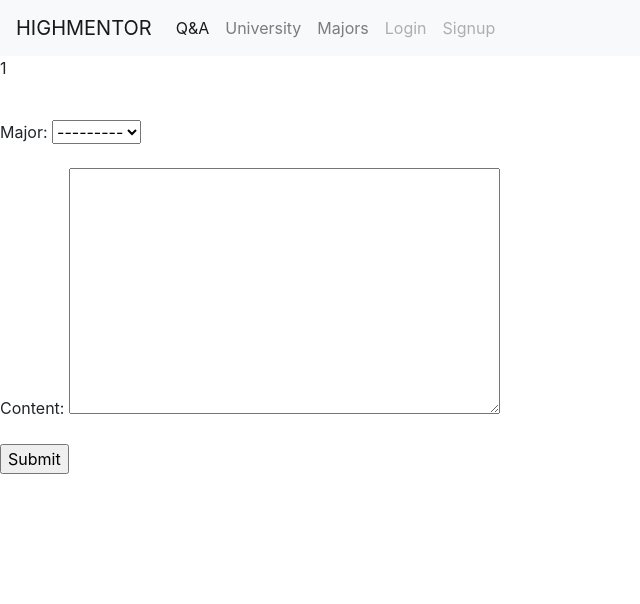
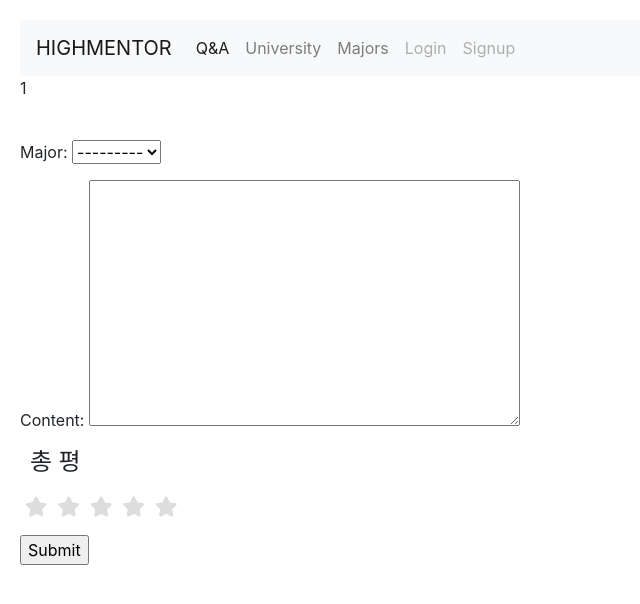
Before and after one commit to highmentor/high_mento, a Django app: page /uni_infor/1/new/ in a window 1280 px wide. Shown: the top 604 px of the page, without its empty margins (0-640 px from the left). Run offline with Django 3.2, Linux system fonts and the light colour scheme; tables that the repository leaves empty hold one stand-in row (values such as "Sample post"); some libraries are stand-ins or nearby versions.

Commit message:
별점시스템

```diff
--- a/CBV_CRUD/settings.py
+++ b/CBV_CRUD/settings.py
@@ -124,3 +124,6 @@
 # https://docs.djangoproject.com/en/2.1/howto/static-files/
 
 STATIC_URL = '/static/'
+STATICFILES_DIRS = [
+    os.path.join(BASE_DIR,'static')
+]
--- /dev/null
+++ b/static/css/style.css
@@ -0,0 +1,42 @@
+@import url(//netdna.bootstrapcdn.com/font-awesome/3.2.1/css/font-awesome.css);
+
+fieldset, label { margin: 0; padding: 0; }
+body{ margin: 20px; }
+h1 { font-size: 1.5em; margin: 10px; }
+
+/****** Style Star Rating Widget *****/
+
+.rating {
+  border: none;
+  float: left;
+}
+
+.rating > input { display: none; }
+.rating > label:before {
+  margin: 5px;
+  font-size: 1.25em;
+  font-family: FontAwesome;
+  display: inline-block;
+  content: "\f005";
+}
+
+.rating > .half:before {
+  content: "\f089";
+  position: absolute;
+}
+
+.rating > label {
+  color: #ddd;
+ float: right;
+}
+
+/***** CSS Magic to Highlight Stars on Hover *****/
+
+.rating > input:checked ~ label, /* show gold star when clicked */
+.rating:not(:checked) > label:hover, /* hover current star */
+.rating:not(:checked) > label:hover ~ label { color: #FFD700;  } /* hover previous stars in list */
+
+.rating > input:checked + label:hover, /* hover current star when changing rating */
+.rating > input:checked ~ label:hover,
+.rating > label:hover ~ input:checked ~ label, /* lighten current selection */
+.rating > input:checked ~ label:hover ~ label { color: #FFED85;  }
--- a/templates/base.html
+++ b/templates/base.html
@@ -8,7 +8,7 @@
     <title>HIGH MENTOR!</title>
     <!--bootstrap CDN-->
     <link rel="stylesheet" href="https://stackpath.bootstrapcdn.com/bootstrap/4.1.3/css/bootstrap.min.css" integrity="sha384-MCw98/SFnGE8fJT3GXwEOngsV7Zt27NXFoaoApmYm81iuXoPkFOJwJ8ERdknLPMO" crossorigin="anonymous">
-    <link rel="stylesheet" href="{% static 'css/social.css' %}">
+    <link rel="stylesheet" href="{% static 'css/style.css' %}">
     <link rel="stylesheet" href="https://use.fontawesome.com/releases/v5.5.0/css/all.css" integrity="sha384-B4dIYHKNBt8Bc12p+WXckhzcICo0wtJAoU8YZTY5qE0Id1GSseTk6S+L3BlXeVIU" crossorigin="anonymous">
     <script src="https://code.jquery.com/jquery-3.3.1.slim.min.js" integrity="sha384-q8i/X+965DzO0rT7abK41JStQIAqVgRVzpbzo5smXKp4YfRvH+8abtTE1Pi6jizo" crossorigin="anonymous"></script>
     <script src="https://cdnjs.cloudflare.com/ajax/libs/popper.js/1.14.3/umd/popper.min.js" integrity="sha384-ZMP7rVo3mIykV+2+9J3UJ46jBk0WLaUAdn689aCwoqbBJiSnjAK/l8WvCWPIPm49" crossorigin="anonymous"></script>
--- a/uni_infor/templates/uni_infor/university_review_form.html
+++ b/uni_infor/templates/uni_infor/university_review_form.html
@@ -8,6 +8,20 @@
     <p>{{ university.uni_id }}</p>
     <br>
     {{form.as_p}}
+    <h1>총     평</h1>
+    <fieldset class="rating">
+        <input type="radio" id="star5" name="rating" value="5" /><label class = "full" for="star5" title="Awesome - 5 stars"></label>
+        <input type="radio" id="star4half" name="rating" value="4 and a half" /><label class="half" for="star4half" title="Pretty good - 4.5 stars"></label>
+        <input type="radio" id="star4" name="rating" value="4" /><label class = "full" for="star4" title="Pretty good - 4 stars"></label>
+        <input type="radio" id="star3half" name="rating" value="3 and a half" /><label class="half" for="star3half" title="Meh - 3.5 stars"></label>
+        <input type="radio" id="star3" name="rating" value="3" /><label class = "full" for="star3" title="Meh - 3 stars"></label>
+        <input type="radio" id="star2half" name="rating" value="2 and a half" /><label class="half" for="star2half" title="Kinda bad - 2.5 stars"></label>
+        <input type="radio" id="star2" name="rating" value="2" /><label class = "full" for="star2" title="Kinda bad - 2 stars"></label>
+        <input type="radio" id="star1half" name="rating" value="1 and a half" /><label class="half" for="star1half" title="Meh - 1.5 stars"></label>
+        <input type="radio" id="star1" name="rating" value="1" /><label class = "full" for="star1" title="Sucks big time - 1 star"></label>
+        <input type="radio" id="starhalf" name="rating" value="half" /><label class="half" for="starhalf" title="Sucks big time - 0.5 stars"></label>
+    </fieldset>
+    <br><br>
     <input type="submit" value="Submit"/>
 </form>
 
```
